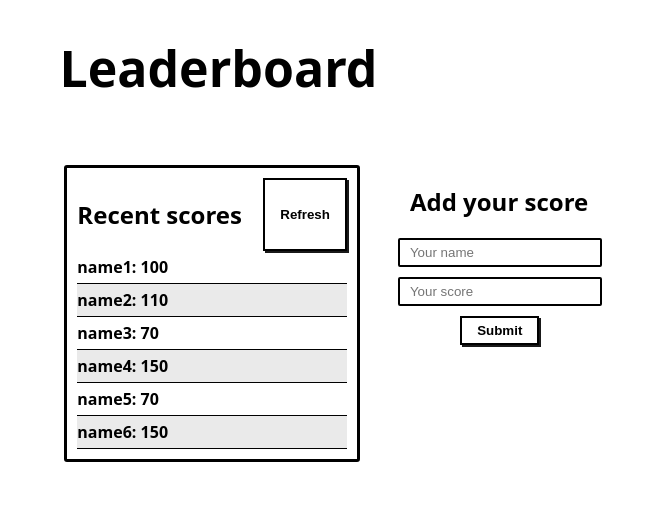
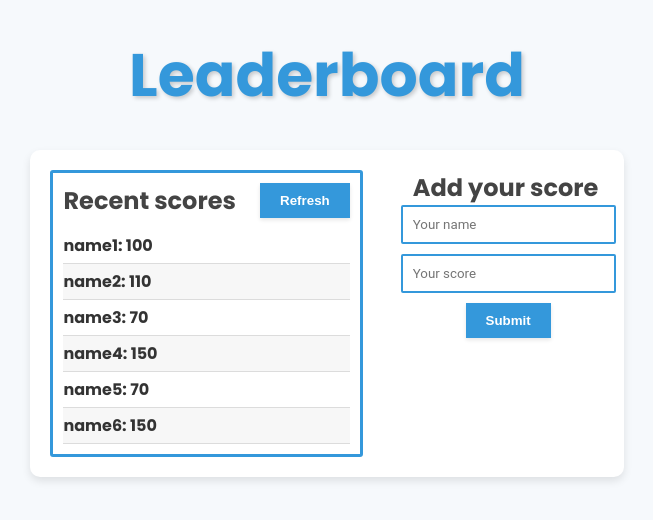
Before and after one commit to AndresEspi/Leaderboard, a website built with webpack: page src/index.html in a window 1280 px wide. Shown: the whole page, without its empty margins (313-966 px from the left). Built offline with nearby package versions, Linux system fonts and the light colour scheme.

Commit message:
added final touches

```diff
--- a/src/index.css
+++ b/src/index.css
@@ -1,10 +1,28 @@
+@import url('https://fonts.googleapis.com/css2?family=Poppins:wght@400;700&display=swap');
+
+body,
+h1,
+h2,
+h3,
+h4,
+h5,
+h6,
+p,
+ul,
+li,
+form {
+  margin: 0;
+  padding: 0;
+}
+
 body {
   display: flex;
   flex-direction: column;
   align-items: center;
   justify-content: center;
   margin: 0;
-  font-family: system-ui, sans-serif;
+  font-family: 'Poppins', sans-serif;
+  background-color: #f6f9fc;
 }
 
 .header-container {
@@ -13,9 +31,11 @@ body {
 }
 
 .web-title {
-  font-size: 50px;
-  font-weight: 600;
-  margin-left: -217px;
+  font-size: 60px;
+  font-weight: 700;
+  color: #3498db;
+  margin-top: 30px;
+  text-shadow: 2px 2px 4px rgba(0, 0, 0, 0.2);
 }
 
 .main-section {
@@ -25,11 +45,15 @@ body {
   gap: 50px;
   max-width: 1000px;
   margin: 0 auto;
+  background-color: #fff;
+  padding: 20px;
+  border-radius: 10px;
+  box-shadow: 0 4px 8px rgba(0, 0, 0, 0.1);
 }
 
 .board-container {
   flex: 1.5;
-  border: 3px solid black;
+  border: 3px solid #3498db;
   border-radius: 3px;
   padding: 10px;
 }
@@ -37,25 +61,30 @@ body {
 .board-title {
   display: flex;
   justify-content: space-between;
+  align-items: center;
+  margin-bottom: 10px;
 }
 
 .subtitle {
   font-size: 24px;
-  font-weight: 600;
+  font-weight: 700;
+  color: #444;
 }
 
 .button {
-  background-color: transparent;
-  border: 2px solid black;
-  padding: 5px 15px;
-  font-weight: 600;
-  transition: all 0.2s;
-  box-shadow: 2px 2px 0 rgba(0, 0, 0, 0.9);
+  background-color: #3498db;
+  color: #fff;
+  border: none;
+  padding: 10px 20px;
+  font-weight: 700;
+  transition: background-color 0.2s, transform 0.2s;
+  box-shadow: 0 2px 4px rgba(0, 0, 0, 0.1);
   cursor: pointer;
 }
 
 .button:hover {
-  background-color: #efefef;
+  background-color: #48a6ef;
+  transform: translateY(-2px);
 }
 
 .scores {
@@ -64,16 +93,17 @@ body {
 
 .scores-row {
   padding: 5px 0;
-  border-bottom: 1px solid black;
+  border-bottom: 1px solid #dcdcdc;
 }
 
 .row-description {
-  font-weight: 600;
+  font-weight: 700;
   margin: 0;
+  color: #333;
 }
 
 .odd-row {
-  background-color: #eaeaea;
+  background-color: #f7f7f7;
 }
 
 .form-container {
@@ -90,13 +120,27 @@ body {
 }
 
 .input-style {
-  padding: 5px 10px;
-  border: 2px solid black;
+  padding: 10px;
+  border: 2px solid #3498db;
   border-radius: 2px;
   width: 100%;
   max-width: 250px;
+  font-family: 'Roboto', sans-serif;
 }
 
 .add-btn {
+  background-color: #3498db;
+  color: #fff;
+  border: none;
+  padding: 10px 20px;
+  font-weight: 700;
+  transition: background-color 0.2s, transform 0.2s;
+  box-shadow: 0 2px 4px rgba(0, 0, 0, 0.1);
+  cursor: pointer;
   width: fit-content;
 }
+
+.add-btn:hover {
+  background-color: #48a6ef;
+  transform: translateY(-2px);
+}
```
Also changed, not shown: src/index.js (+4 -11 lines).
